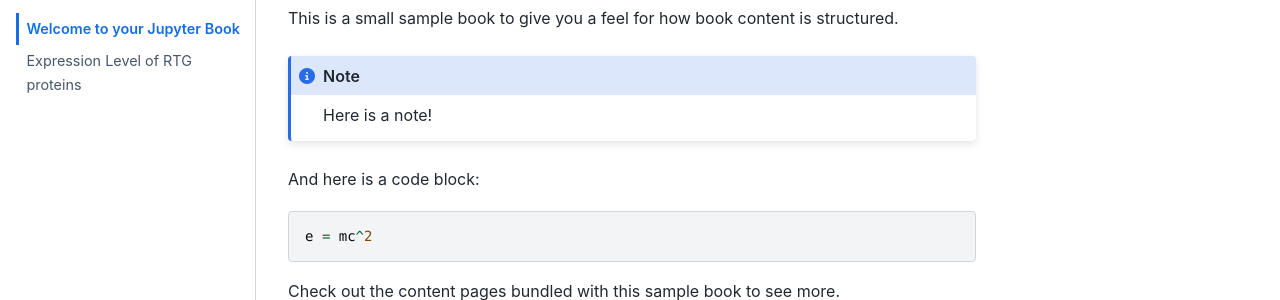
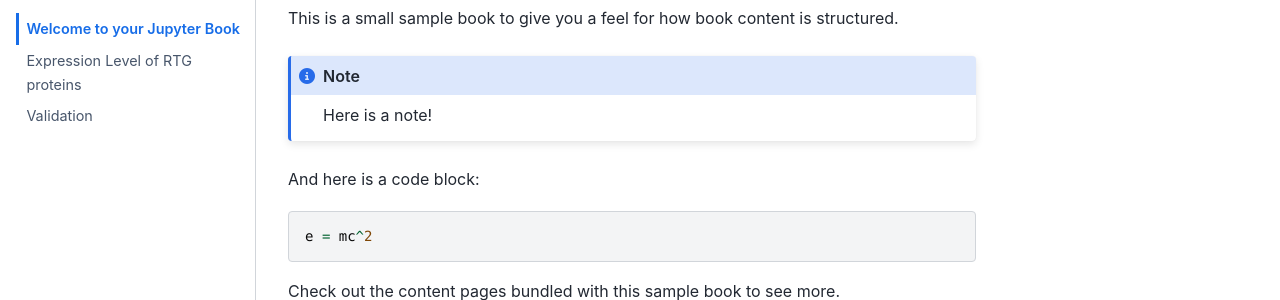
Before and after one commit to ntumitolab/mitochondria-retrograde-model, a Jupyter Book: the page built from docs/index.md, in a window 1280 px wide. Shown: the part 130-430 px from the top of the page. Built offline with Jupyter Book 1.0.4 settings and Sphinx 7.4.7 and the Sphinx Book theme 1.1.4, drawn with Linux system fonts in a browser that asks for light colours.

Commit message:
validation notebook

```diff
--- a/docs/_toc.yml
+++ b/docs/_toc.yml
@@ -5,3 +5,4 @@
 root: index
 chapters:
   - file: expression_level
+  - file: validation
```
Also changed, not shown: docs/validation.ipynb (added).
